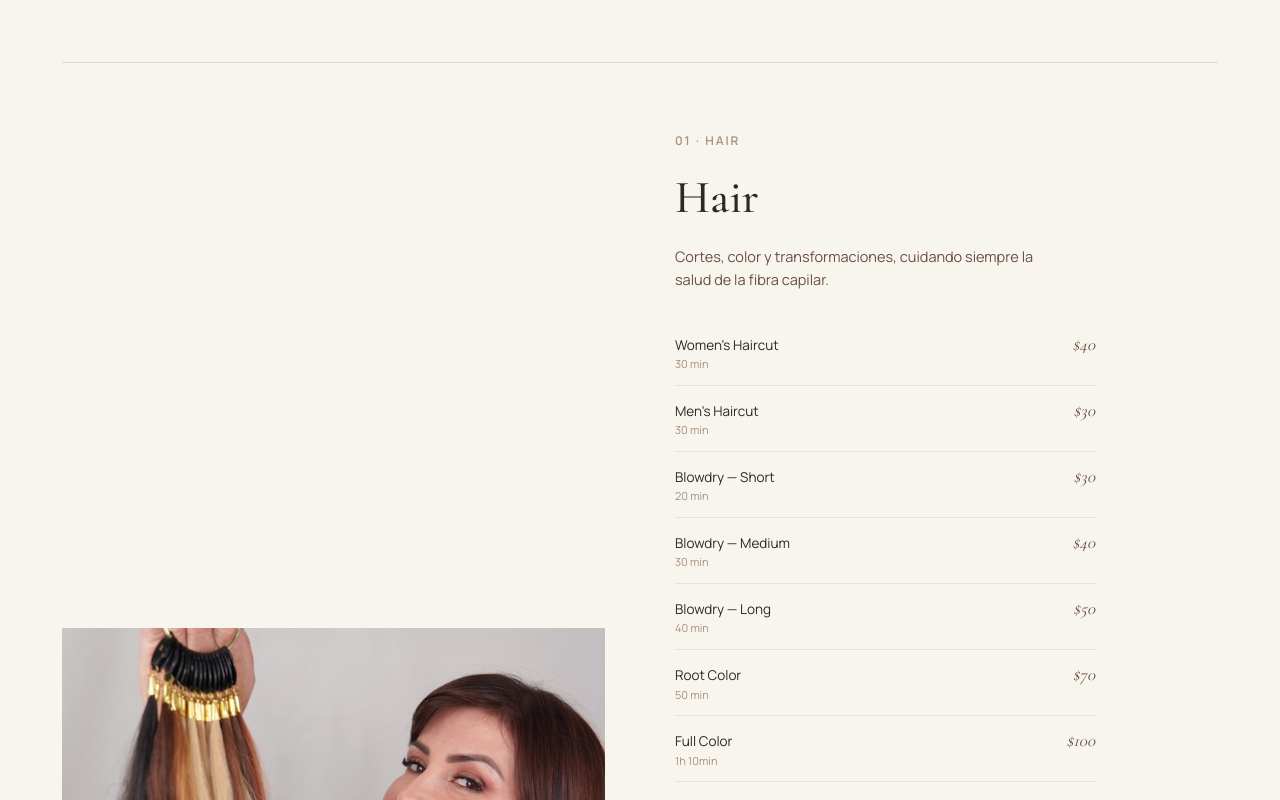
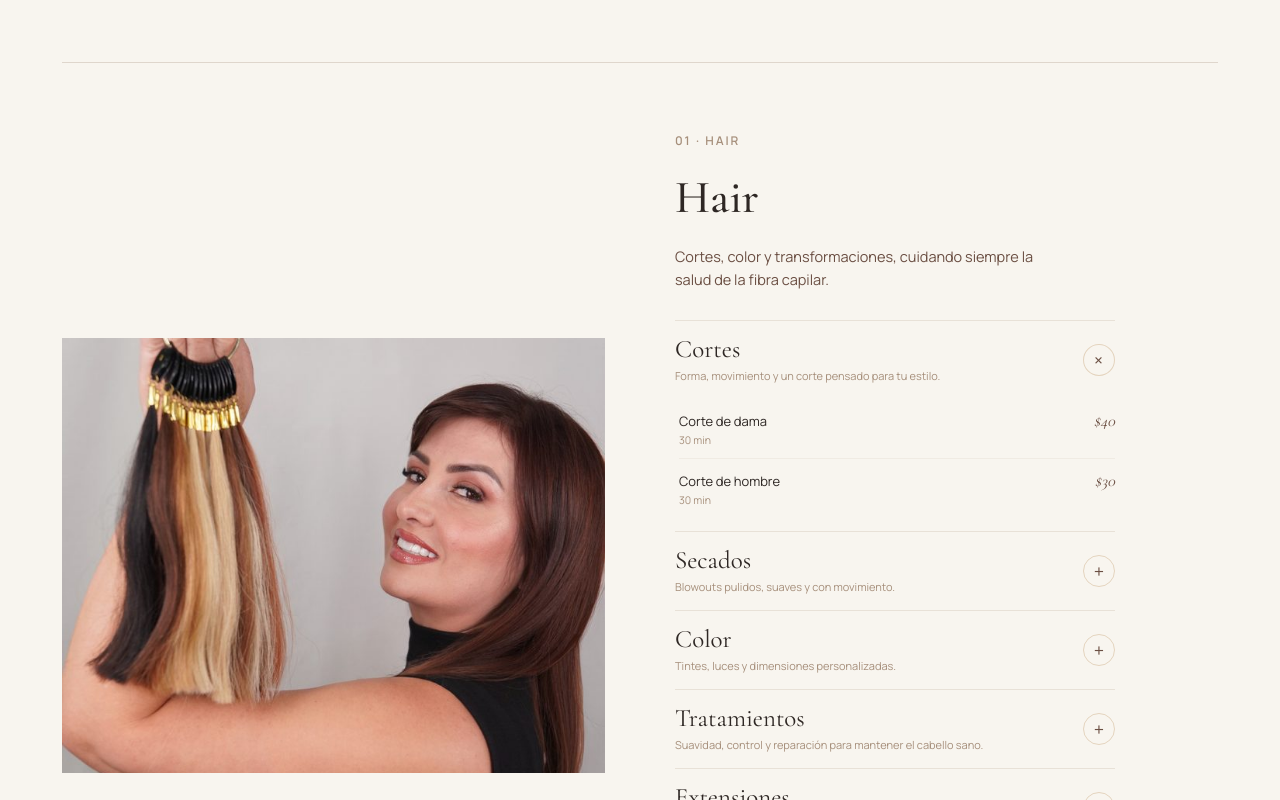
Before and after one commit to bodyshapersystem/Gloria-beauty-salon-, a Next.js app: page /servicios in a window 1280 px wide. Shown: the part 520-1320 px from the top of the page. Built offline with nearby package versions, Linux system fonts and the light colour scheme.

Commit message:
Add grouped hair service accordions

```diff
--- a/app/servicios/page.tsx
+++ b/app/servicios/page.tsx
@@ -39,18 +39,11 @@ export default function ServiciosPage() {
           <div
             id={cat.slug}
             key={cat.slug}
-            className={`grid md:grid-cols-2 gap-9 md:gap-[70px] items-center py-12 md:py-[70px] border-t border-taupe/30 last:border-b scroll-mt-24 ${
-              i % 2 === 1 ? "" : ""
-            }`}
+            className="grid md:grid-cols-2 gap-9 md:gap-[70px] items-center py-12 md:py-[70px] border-t border-taupe/30 last:border-b scroll-mt-24"
           >
             <div className={i % 2 === 1 ? "md:order-2" : ""}>
               <div className="relative aspect-[5/4] overflow-hidden">
-                <Image
-                  src={cat.photo}
-                  alt={cat.name}
-                  fill
-                  className="object-cover"
-                />
+                <Image src={cat.photo} alt={cat.name} fill className="object-cover" />
               </div>
             </div>
 
@@ -58,35 +51,51 @@ export default function ServiciosPage() {
               <div className="text-xs tracking-[0.16em] text-taupe font-semibold mb-3.5">
                 {cat.index} · {cat.name.toUpperCase()}
               </div>
-              <h2 className="font-serif font-medium text-[clamp(34px,3.6vw,50px)]">
-                {cat.name}
-              </h2>
-              <p className="mt-3 text-[14.5px] text-mocha max-w-[360px] leading-relaxed">
-                {cat.tagline}
-              </p>
-              <ul className="mt-7 flex flex-col divide-y divide-taupe/20 max-w-[420px]">
-                {cat.items.map((item) => (
-                  <li
-                    key={item.name}
-                    className="flex items-baseline justify-between gap-4 py-3"
-                  >
-                    <div className="min-w-0">
-                      <div className="text-[13.5px] leading-snug">
-                        {item.name}
+              <h2 className="font-serif font-medium text-[clamp(34px,3.6vw,50px)]">{cat.name}</h2>
+              <p className="mt-3 text-[14.5px] text-mocha max-w-[360px] leading-relaxed">{cat.tagline}</p>
+
+              {cat.groups ? (
+                <div className="mt-7 max-w-[440px] border-y border-taupe/20">
+                  {cat.groups.map((group, index) => (
+                    <details key={group.slug} className="group border-b last:border-b-0 border-taupe/20" open={index === 0}>
+                      <summary className="list-none cursor-pointer py-4 flex items-center justify-between gap-5">
+                        <div>
+                          <p className="font-serif text-[25px] leading-none text-espresso">{group.name}</p>
+                          {group.description && (
+                            <p className="mt-1.5 text-[11px] leading-snug text-taupe">{group.description}</p>
+                          )}
+                        </div>
+                        <span className="shrink-0 h-8 w-8 rounded-full border border-champagne/55 flex items-center justify-center text-mocha text-[18px] leading-none transition-transform group-open:rotate-45">+</span>
+                      </summary>
+                      <ul className="pb-3 pl-1">
+                        {group.items.map((item) => (
+                          <li key={item.name} className="flex items-baseline justify-between gap-4 py-2.5 border-t border-taupe/10 first:border-t-0">
+                            <div className="min-w-0">
+                              <div className="text-[13px] leading-snug">{item.name}</div>
+                              <div className="text-[10.5px] text-taupe mt-0.5">{item.duration}</div>
+                            </div>
+                            <div className="font-serif italic text-[16px] text-mocha whitespace-nowrap shrink-0">{item.price}</div>
+                          </li>
+                        ))}
+                      </ul>
+                    </details>
+                  ))}
+                </div>
+              ) : (
+                <ul className="mt-7 flex flex-col divide-y divide-taupe/20 max-w-[420px]">
+                  {cat.items.map((item) => (
+                    <li key={item.name} className="flex items-baseline justify-between gap-4 py-3">
+                      <div className="min-w-0">
+                        <div className="text-[13.5px] leading-snug">{item.name}</div>
+                        <div className="text-[11px] text-taupe mt-0.5">{item.duration}</div>
                       </div>
-                      <div className="text-[11px] text-taupe mt-0.5">
-                        {item.duration}
-                      </div>
-                    </div>
-                    <div className="font-serif italic text-[17px] text-mocha whitespace-nowrap shrink-0">
-                      {item.price}
-                    </div>
-                  </li>
-                ))}
-              </ul>
-              <UnderlineLink href="/reservar" className="mt-7 inline-block">
-                Ver disponibilidad
-              </UnderlineLink>
+                      <div className="font-serif italic text-[17px] text-mocha whitespace-nowrap shrink-0">{item.price}</div>
+                    </li>
+                  ))}
+                </ul>
+              )}
+
+              <UnderlineLink href="/reservar" className="mt-7 inline-block">Ver disponibilidad</UnderlineLink>
             </div>
           </div>
         ))}
@@ -96,17 +105,10 @@ export default function ServiciosPage() {
         <h2 className="font-serif font-medium text-[clamp(30px,3.6vw,44px)] max-w-[640px] mx-auto leading-tight">
           Disponibilidad en tiempo real,
           <br />
-          <em className="italic text-champagne font-normal">
-            dentro de Gloria On Demand.
-          </em>
+          <em className="italic text-champagne font-normal">dentro de Gloria On Demand.</em>
         </h2>
-        <p className="mt-[18px] text-[13.5px] text-blush">
-          Selecciona tu servicio, tu profesional y el horario que mejor te
-          acomode.
-        </p>
-        <Button href="/reservar" variant="pill-dark" className="mt-9 !border-champagne">
-          RESERVA TU CITA
-        </Button>
+        <p className="mt-[18px] text-[13.5px] text-blush">Selecciona tu servicio, tu profesional y el horario que mejor te acomode.</p>
+        <Button href="/reservar" variant="pill-dark" className="mt-9 !border-champagne">RESERVA TU CITA</Button>
       </div>
 
       <Footer />
```
